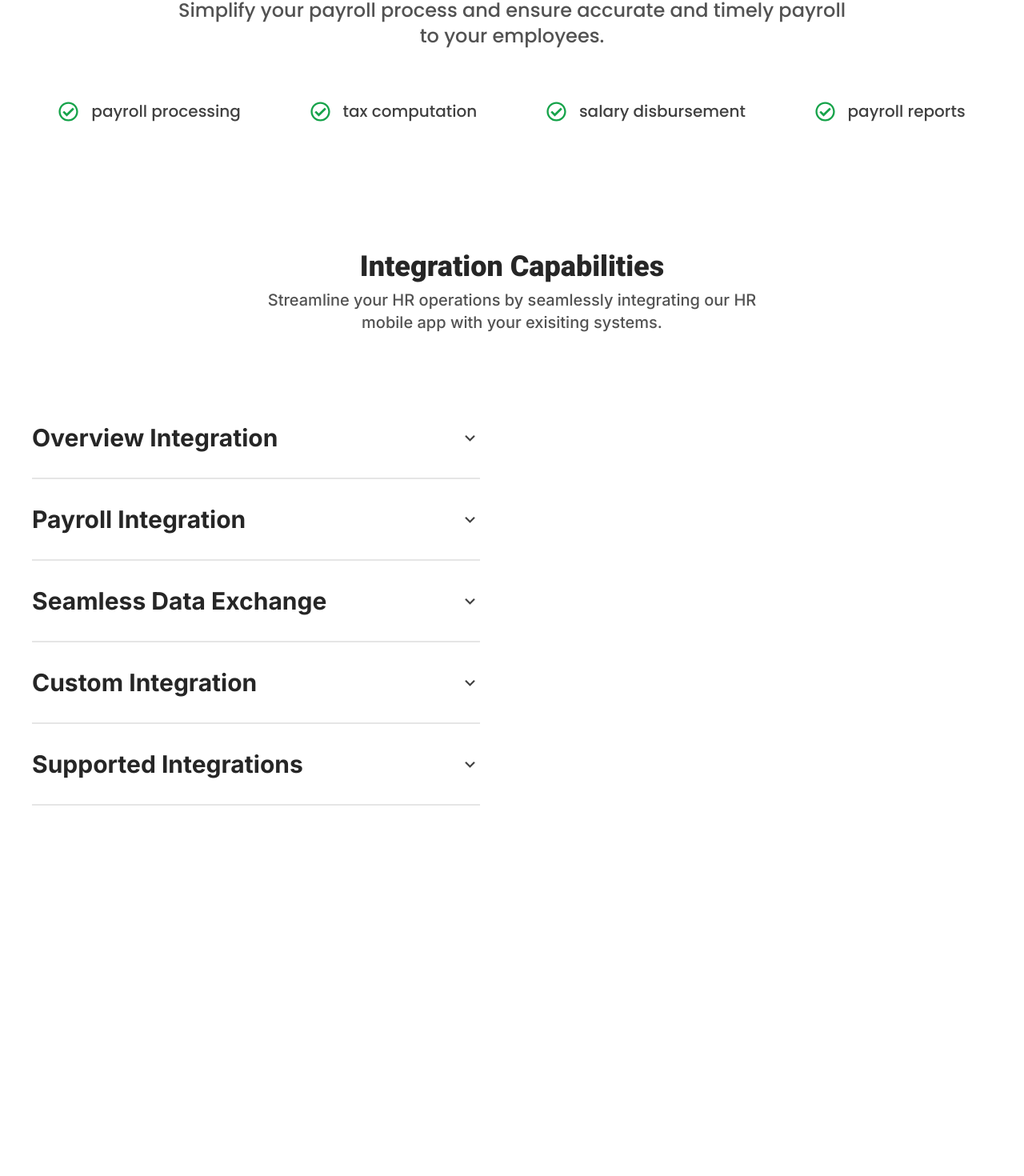
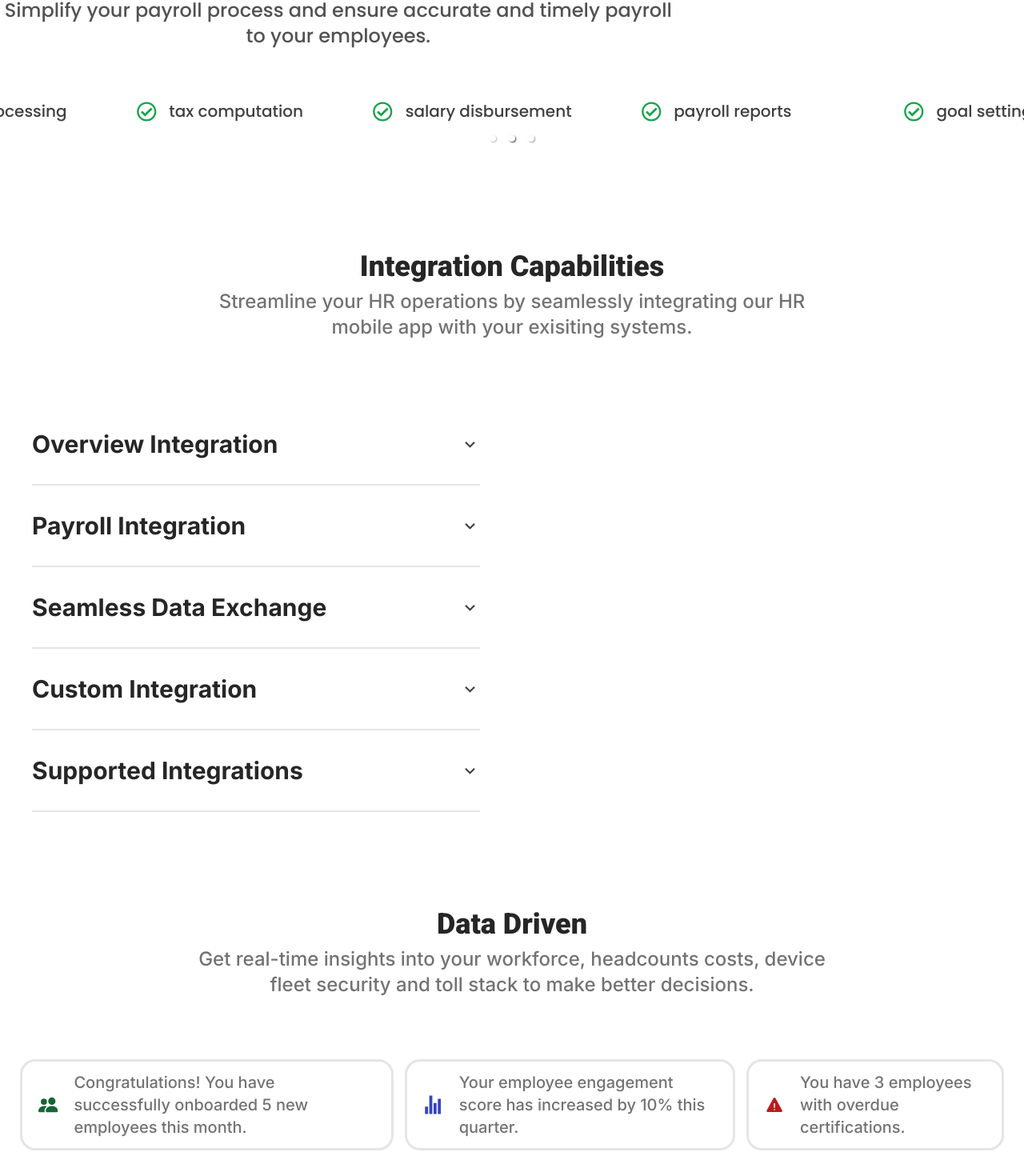
Before and after one commit to JATINKUMAR1008/hrms-dettach, a Next.js app in the folder frontend-2.0/: page / in a window 1280 px wide. Shown: the part 1425-2895 px from the top of the page at 80% size. Before the commit the page ends 2552 px from the top, so only its background shows below. Built offline with nearby package versions, Linux system fonts and the light colour scheme.

Commit message:
changes in components

```diff
--- a/frontend-2.0/src/app/page.tsx
+++ b/frontend-2.0/src/app/page.tsx
@@ -1,6 +1,8 @@
 import { Carsouel } from "@/components/LandingPage/carsouel";
 import { ClusteredCard } from "@/components/LandingPage/clusterCard";
+import { Footer } from "@/components/LandingPage/footer";
 import { IntegrationAccord } from "@/components/LandingPage/integrationAccord";
+import { KeyFeature } from "@/components/LandingPage/keyFeature";
 import { LandingPageNavbar } from "@/components/LandingPage/landingNavbar";
 import { Button } from "@/components/commons/button";
 import { Butcherman } from "next/font/google";
@@ -39,14 +41,17 @@ export default function Home() {
       <section className="my-20 py-10 w-full text-center">
         <h1 className="xl:text-4xl lg:text-3xl text-2xl font-extrabold font-roboto text-neutral-800
         "> Integration Capabilities </h1>
-        <p className="lg:text-xl md:text-lg text-base mt-2 mb-10 font-medium text-neutral-600">Streamline your HR operations by seamlessly integrating our HR <br/>mobile app with your exisiting systems.</p>
+        <p className="lg:text-2xl md:text-lg text-base mt-2 mb-10 font-medium text-neutral-500">Streamline your HR operations by seamlessly integrating our HR <br/>mobile app with your exisiting systems.</p>
         <div className="w-full m-auto max-w-[1500px] grid grid-cols-2">
           <div className="col-span-2 lg:col-span-1">
           <IntegrationAccord/>
           </div>
         </div>
       </section>
-
+      <section className="my-20 w-full"> <KeyFeature/> </section>
+      <footer className="w-full bg-[#F5F7F9]">
+        <Footer/>
+      </footer>
     </>
   );
 }
--- a/frontend-2.0/src/components/LandingPage/carsouel.tsx
+++ b/frontend-2.0/src/components/LandingPage/carsouel.tsx
@@ -38,32 +38,6 @@ const MENUOPTONS = [
 ];
 import "react-responsive-carousel/lib/styles/carousel.min.css"; // requires a loader
 export const Carsouel = () => {
-  const carouselRef = useRef<HTMLDivElement>(null);
-  // useEffect(() => {
-  //   const carousel = carouselRef.current;
-  //   console.log(carousel?.offsetWidth);
-  //   let scrollInterval = setInterval(() => {
-  //     if (carousel) {
-  //       carousel.scrollLeft += carousel.clientWidth / 2; // Adjust the scroll speed as needed
-  //     }
-  //   }, 2); // Adjust the interval duration as needed
-
-  //   // When user interacts with the carousel, clear the interval
-  //   // if (carousel) {
-  //   //   carousel.addEventListener("mouseenter", () =>
-  //   //     clearInterval(scrollInterval)
-  //   //   );
-  //   //   carousel.addEventListener("mouseleave", () => {
-  //   //     scrollInterval = setInterval(() => {
-  //   //       if (carousel) {
-  //   //         carousel.scrollLeft += 2; // Adjust the scroll speed as needed
-  //   //       }
-  //   //     }, 2); // Adjust the interval duration as needed
-  //   //   });
-  //   // }
-
-  //   return () => clearInterval(scrollInterval);
-  // }, []);
   return (
     <div className="max-w-[1500px] m-auto  w-full">
       <RCarousel
@@ -72,8 +46,7 @@ export const Carsouel = () => {
         showThumbs={false}
         showStatus={false}
         showArrows={false}
-        showIndicators={false}
-        className=""
+        showIndicators
       >
         {MENUOPTONS.map((item, index) => (
           <div
--- /dev/null
+++ b/frontend-2.0/src/components/LandingPage/footer.tsx
@@ -0,0 +1,9 @@
+export const Footer = () => {
+    return(
+        <div className="w-full py-10 px-24 flex ">
+            <div className="flex flex-col ">
+
+            </div>
+        </div>
+    )
+}
--- /dev/null
+++ b/frontend-2.0/src/components/LandingPage/keyFeature.tsx
@@ -0,0 +1,36 @@
+import { BsPeopleFill } from "react-icons/bs";
+import { IoStatsChartSharp } from "react-icons/io5";
+import { IoIosWarning } from "react-icons/io";
+const DATA=[
+    {
+        icon: <BsPeopleFill size={50} className="text-green-800"/>,
+        desc: "Congratulations! You have successfully onboarded 5 new employees this month."
+    },
+    {
+        icon: <IoStatsChartSharp size={50} className="text-new-primary"/>,
+        desc: "Your employee engagement score has increased by 10% this quarter."
+    },{
+        icon: <IoIosWarning size={50} className="text-red-700"/>,
+        desc: "You have 3 employees with overdue certifications."
+    }
+]
+export const KeyFeature = () => {
+    return(
+        <div className="w-full flex flex-col px-3 items-center">
+            <h1 className="xl:text-4xl lg:text-3xl text-2xl font-extrabold text-neutral-800 font-roboto">
+                Data Driven
+            </h1>
+            <p className="max-w-[800px]  mt-2 w-full mb-20 text-neutral-500 lg:text-2xl md:text-lg text-base font-medium text-center">
+                Get real-time insights into your workforce, headcounts costs, device fleet security and toll stack to make better decisions.
+            </p>
+            <div className="w-full px-4 flex lg:flex-row lg:gap-5 flex-col items-center justify-center">
+            {DATA.map((data,index)=>(
+                <div className="max-w-[500px] px-5 py-3 flex gap-5 items-center mb-5  outline outline-neutral-200 rounded-2xl">
+                    {data.icon}
+                    <p className="lg:text-xl md:text-lg text-base font-medium text-neutral-500">{data.desc}</p>
+                </div>
+            ))}
+            </div>
+        </div>
+    )
+}
```
